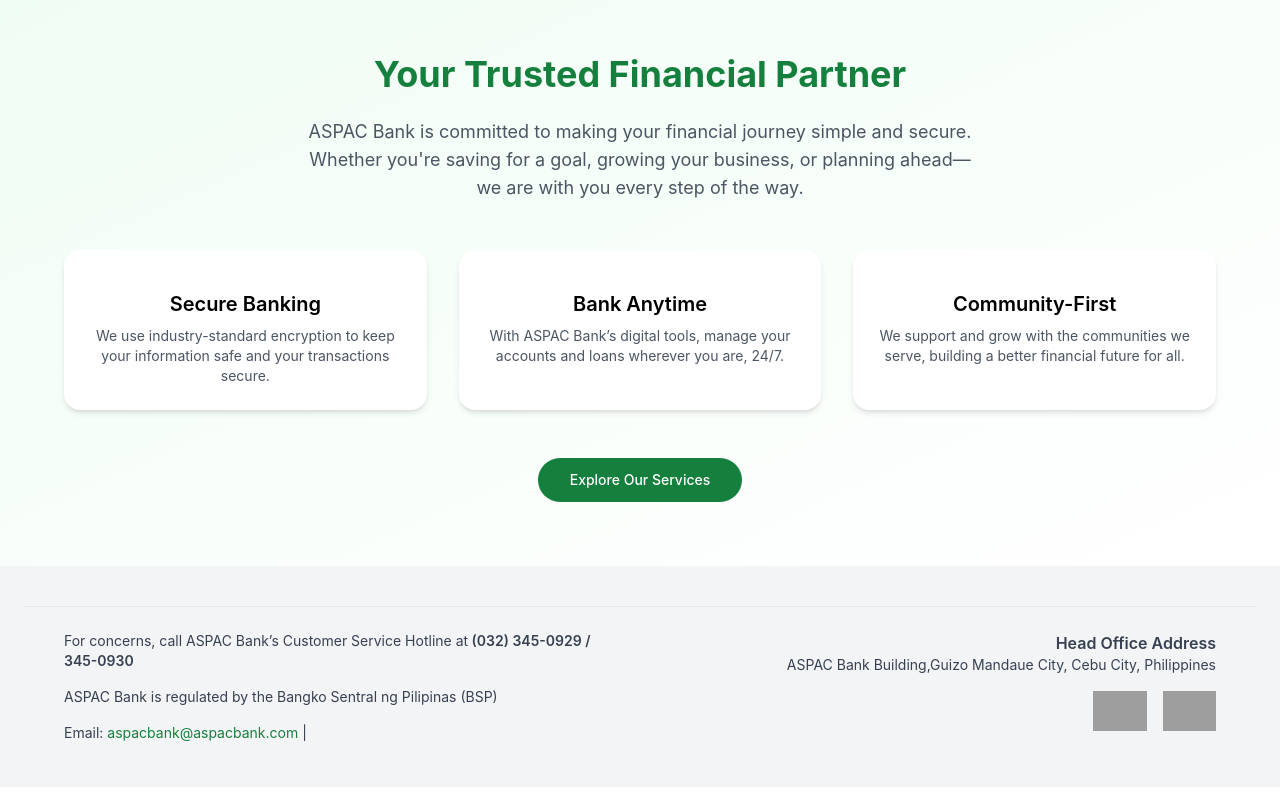
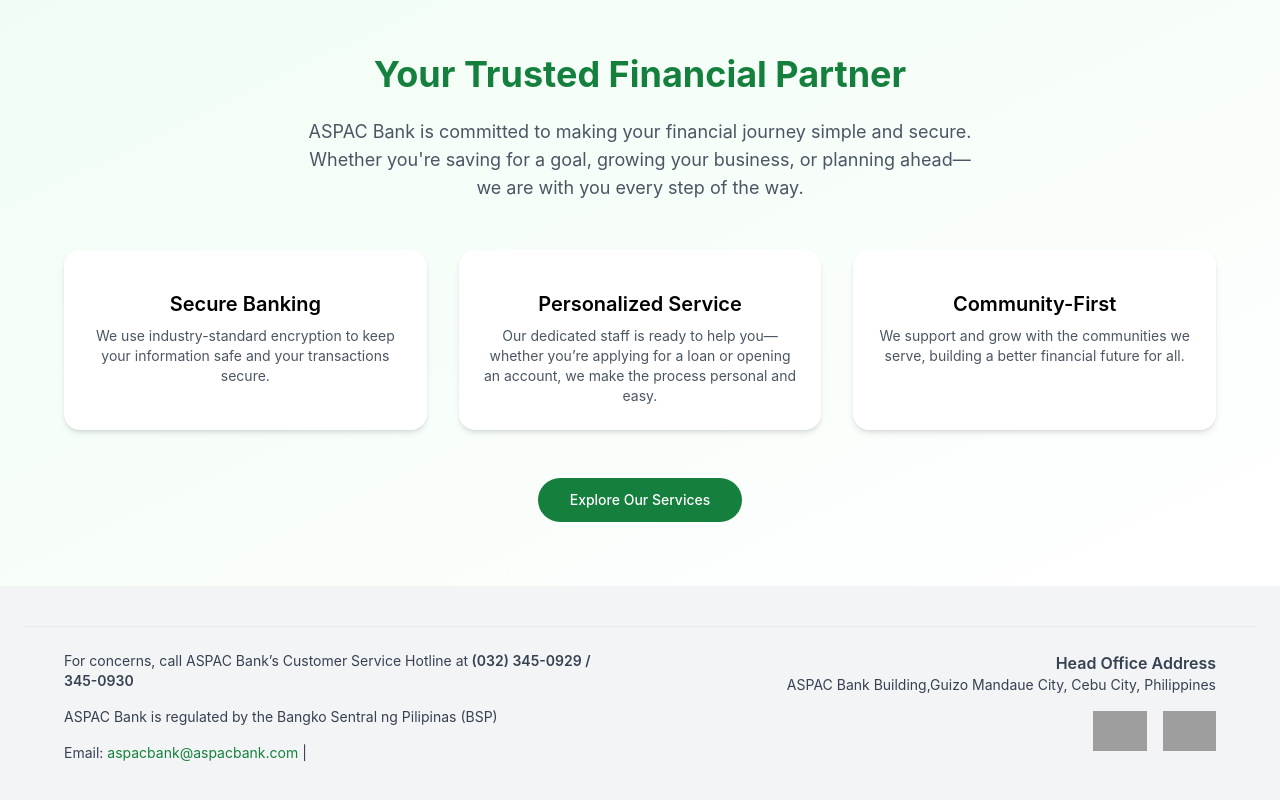
Before and after one commit to Christian-aspacbank/aspacbank, a React (Create React App) app: page / in a window 1280 px wide. Shown: the part 642-1442 px from the top of the page. Built offline with nearby package versions, Linux system fonts and the light colour scheme; grey boxes are pictures that could not be loaded.

Commit message:
Update code

```diff
--- a/src/WelcomePage.tsx
+++ b/src/WelcomePage.tsx
@@ -185,7 +185,7 @@ const WelcomePage: React.FC = () => {
   )}
 </AnimatePresence>
 
-     {/* Trusted Partner Section */}
+ {/* Trusted Partner Section */}
 <div className="w-full px-6 py-16 bg-gradient-to-br from-green-50 to-white">
   <div className="max-w-6xl mx-auto text-center">
     <h2 className="text-3xl md:text-4xl font-bold text-green-700 mb-6">
@@ -205,15 +205,17 @@ const WelcomePage: React.FC = () => {
           We use industry-standard encryption to keep your information safe and your transactions secure.
         </p>
       </div>
+
       <div className="bg-white p-6 rounded-2xl shadow-md hover:shadow-xl transition duration-300">
         <div className="text-green-600 text-4xl mb-4">
-          <i className="fas fa-mobile-alt"></i>
+          <i className="fas fa-users"></i>
         </div>
-        <h4 className="text-xl font-semibold mb-2">Bank Anytime</h4>
+        <h4 className="text-xl font-semibold mb-2">Personalized Service</h4>
         <p className="text-gray-600 text-sm">
-          With ASPAC Bank’s digital tools, manage your accounts and loans wherever you are, 24/7.
+          Our dedicated staff is ready to help you—whether you’re applying for a loan or opening an account, we make the process personal and easy.
         </p>
       </div>
+
       <div className="bg-white p-6 rounded-2xl shadow-md hover:shadow-xl transition duration-300">
         <div className="text-green-600 text-4xl mb-4">
           <i className="fas fa-hand-holding-heart"></i>
```
